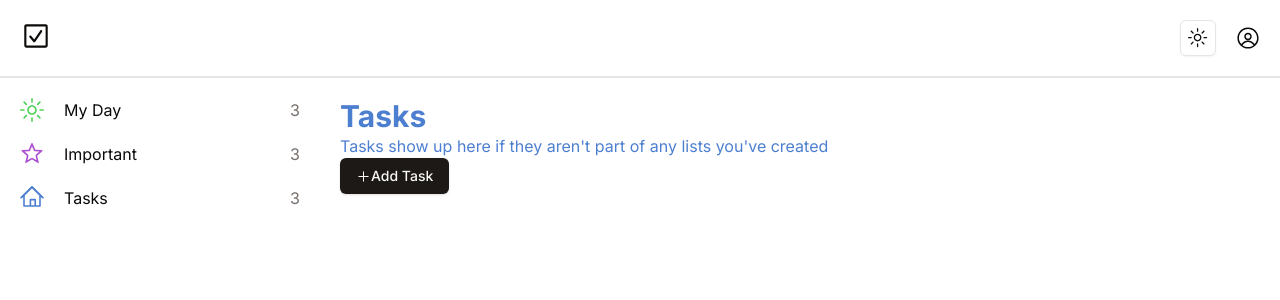
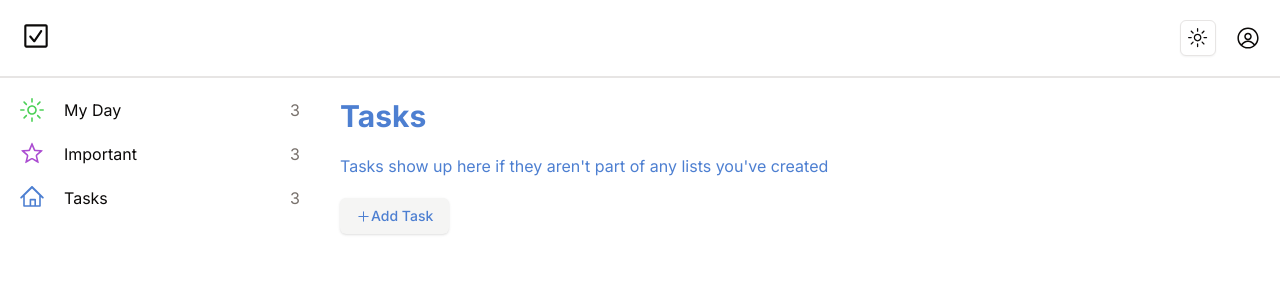
Before and after one commit to IvanOrsh/next-prototype-to-do, a Next.js app: page /tasks in a window 1280 px wide. Shown: the top 300 px of the page. Built offline with nearby package versions, Linux system fonts and the light colour scheme; no server answers; the database is empty; sample sign-in values are in the browser's storage; what @next/env would draw is missing.

Commit message:
feat: add / complete task wire up, styles

```diff
--- a/src/app/(private)/tasks/page.tsx
+++ b/src/app/(private)/tasks/page.tsx
@@ -18,7 +18,7 @@ export default async function TasksPage() {
   });
 
   return (
-    <div className="flex flex-col  text-accent-blue-foreground p-5">
+    <div className="flex flex-col  text-accent-blue-foreground p-5 gap-5">
       <h1 className="font-bold text-3xl">Tasks</h1>
       {/* All Tasks */}
       {res.length > 0 ? (
@@ -36,7 +36,7 @@ export default async function TasksPage() {
       ) : null}
 
       <div>
-        <AddTask />
+        <AddTask className="text-accent-blue-foreground bg-accent hover:bg-accent/50" />
       </div>
     </div>
   );
--- a/src/components/add-task.tsx
+++ b/src/components/add-task.tsx
@@ -6,8 +6,13 @@ import { PlusIcon } from "@radix-ui/react-icons";
 import { Input } from "./ui/input";
 import { Button } from "./ui/button";
 import { createTask } from "@/actions/create-task";
+import { cn } from "@/lib/utils";
 
-export default function AddTask() {
+type AddTaskProps = {
+  className?: string;
+};
+
+export default function AddTask({ className }: AddTaskProps) {
   const [isAdding, setIsAdding] = useState(false);
   const [title, setTitle] = useState("");
 
@@ -29,9 +34,10 @@ export default function AddTask() {
           onKeyDown={handleKeyDown}
           value={title}
           onChange={(e) => setTitle(e.target.value)}
+          onBlur={() => setIsAdding(false)}
         />
       ) : (
-        <Button onClick={() => setIsAdding(true)}>
+        <Button className={cn(className)} onClick={() => setIsAdding(true)}>
           <PlusIcon /> Add Task
         </Button>
       )}
--- a/src/components/task-list-completed.tsx
+++ b/src/components/task-list-completed.tsx
@@ -2,7 +2,6 @@
 
 import { useState } from "react";
 
-import { Checkbox } from "./ui/checkbox";
 import type { Task } from "@/types/task";
 import { Button } from "./ui/button";
 import { ChevronDownIcon, ChevronRightIcon } from "@radix-ui/react-icons";
@@ -18,15 +17,23 @@ export default function TaskListCompleted({ tasks }: TaskListCompletedProps) {
   return (
     <div>
       {open ? (
-        <div>
-          <Button onClick={() => setOpen(!open)}>
-            <ChevronDownIcon /> Completed
-          </Button>
+        <div className="flex flex-col gap-5">
+          <div>
+            <Button
+              className="text-accent-blue-foreground bg-accent hover:bg-accent/50"
+              onClick={() => setOpen(!open)}
+            >
+              <ChevronDownIcon className="mr-2" /> Completed
+            </Button>
+          </div>
           <TaskList tasks={tasks} />
         </div>
       ) : (
-        <Button onClick={() => setOpen(!open)}>
-          <ChevronRightIcon /> Completed
+        <Button
+          className="text-accent-blue-foreground bg-accent hover:bg-accent/50"
+          onClick={() => setOpen(!open)}
+        >
+          <ChevronRightIcon className="mr-2" /> Completed
         </Button>
       )}
     </div>
--- a/src/components/task-list.tsx
+++ b/src/components/task-list.tsx
@@ -10,7 +10,7 @@ type TaskListProps = {
 
 export default function TaskList({ tasks }: TaskListProps) {
   async function checkTask(task: Task) {
-    await completeTask(task.id);
+    await completeTask(task.id, !task.isComplete);
   }
 
   return (
```
